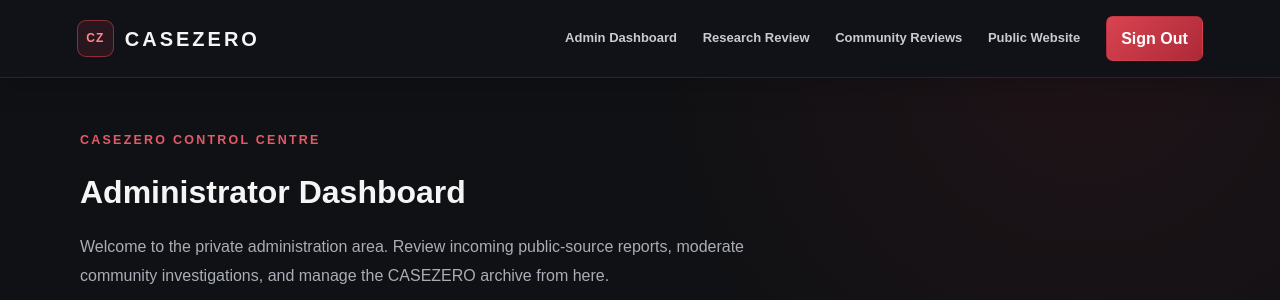
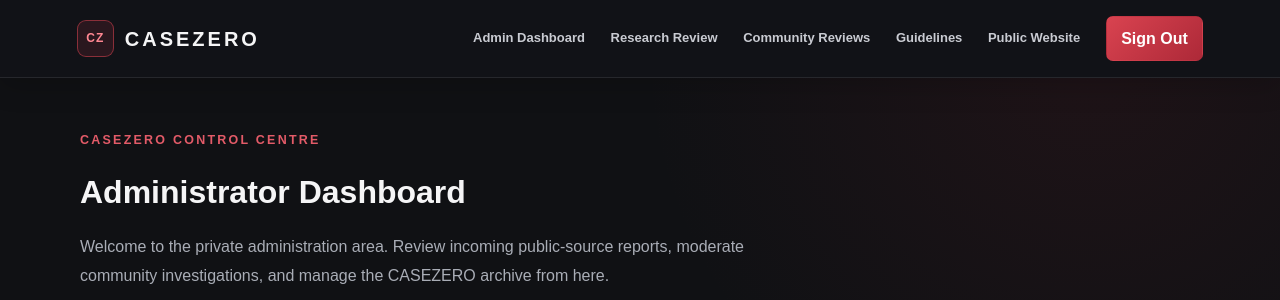
Before and after one commit to roshniqureshii14-lgtm/CaseZero, a Spring Boot app: page /admin in a window 1280 px wide. Shown: the top 300 px of the page. Run offline with Spring Boot 4, Linux system fonts and the light colour scheme; the visitor is signed in with stand-in values (Sample User, id 1); data that the repository does not hold is empty; some of the project's set-up classes (security, data sources, template engines, error pages and the like) are left out, and stand-ins take their place; some libraries are stand-ins or nearby versions.

Commit message:
Add community guidelines to site navigation

```diff
--- a/src/main/resources/templates/fragments/header.html
+++ b/src/main/resources/templates/fragments/header.html
@@ -8,6 +8,7 @@
         <a th:href="@{/admin}">Admin Dashboard</a>
         <a th:href="@{/admin/research}">Research Review</a>
         <a th:href="@{/admin/investigations}">Community Reviews</a>
+        <a th:href="@{/community-guidelines}">Guidelines</a>
         <a th:href="@{/}">Public Website</a>
         <form th:action="@{/logout}" method="post" class="nav-logout">
             <button type="submit">Sign Out</button>
@@ -18,6 +19,7 @@
         <a th:href="@{/}">Home</a>
         <a th:href="@{/research}">Research Feed</a>
         <a th:href="@{/community}">Community</a>
+        <a th:href="@{/community-guidelines}">Guidelines</a>
         <a sec:authorize="isAuthenticated()" th:href="@{/investigations}">My Investigations</a>
         <a th:href="@{/contact}">Contact Us</a>
         <a sec:authorize="isAnonymous()" class="nav-signin" th:href="@{/login}">Sign In</a>
```
